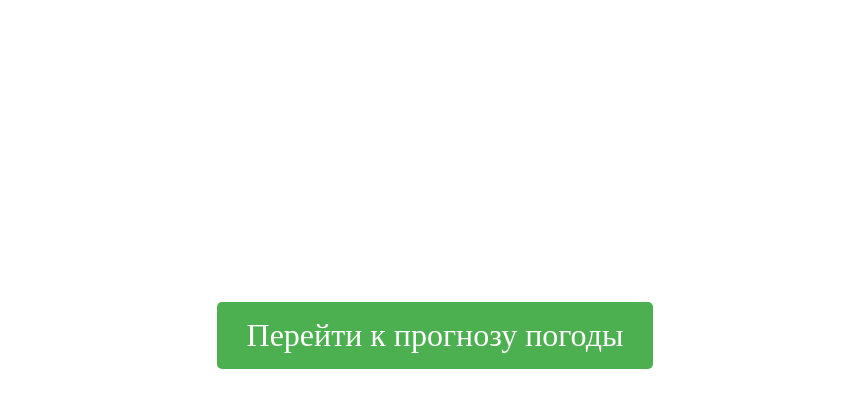
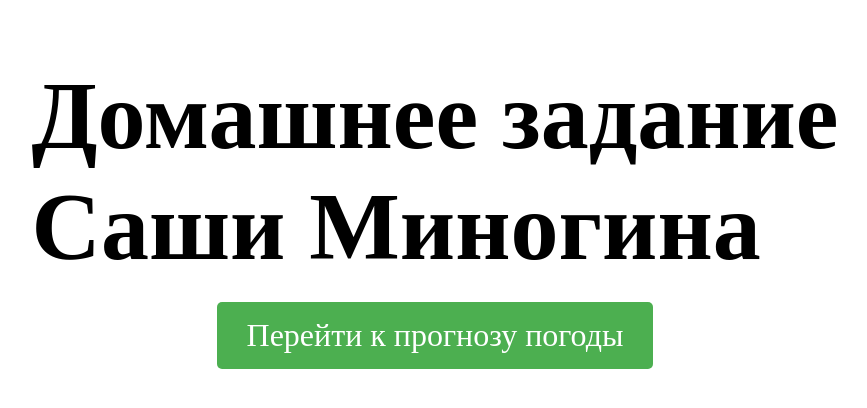
Before and after one commit to Falbue/only-sanya, a plain HTML site: page index.html in a window 1280 px wide. Shown: the whole page, without its empty margins (205-1072 px from the left). Drawn offline with Linux system fonts and the light colour scheme.

Commit message:
Update style.css

```diff
--- a/style.css
+++ b/style.css
@@ -99,7 +99,7 @@ body {
 }
 
 h1{
-    color: white;
+    color: --text-color;
     font-size: 96px;
 }
 
```
